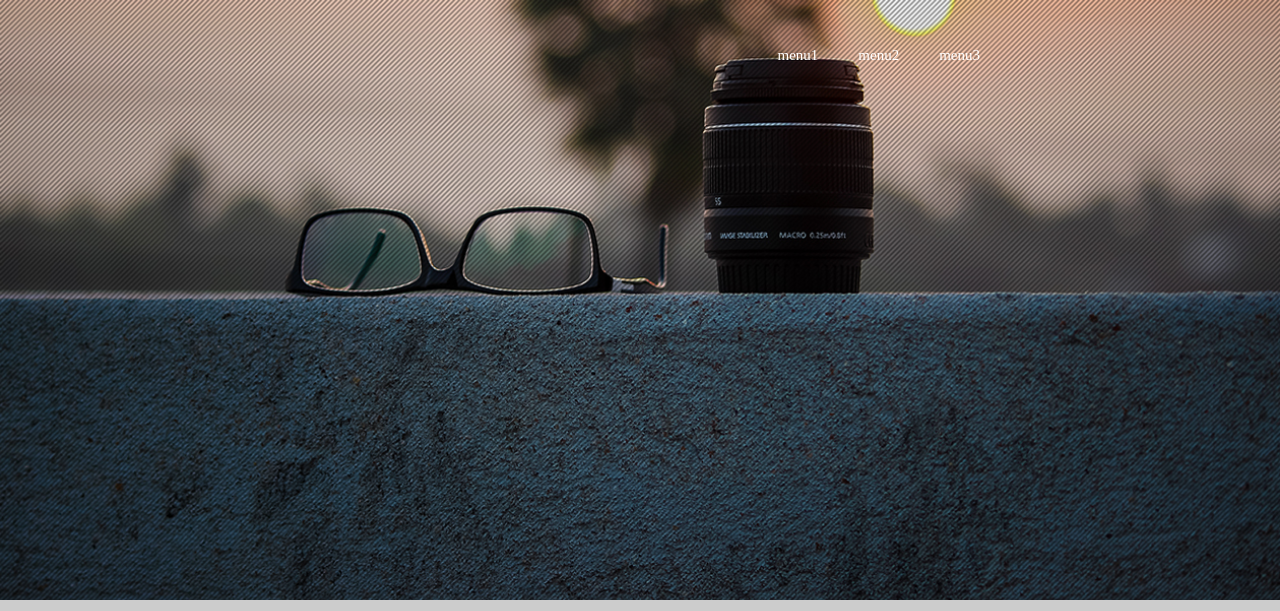
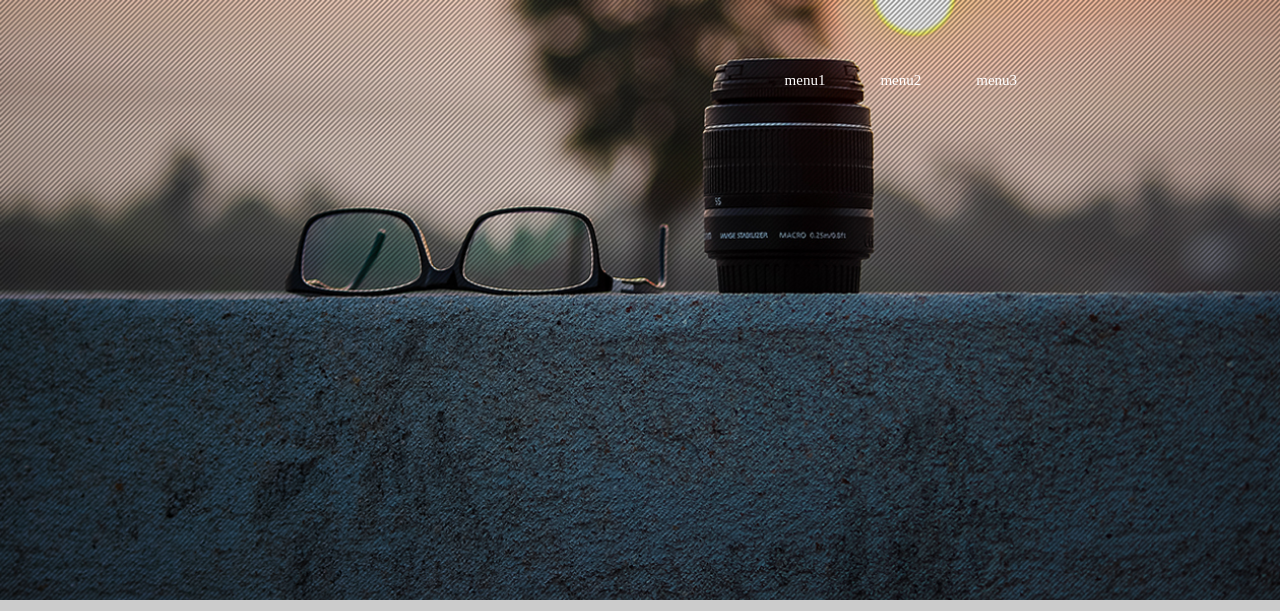
Before and after one commit to atsuki1224/html-scss-training, a website built with webpack: page index.html in a window 1280 px wide. Shown: the top 611 px of the page. Built offline with nearby package versions, Linux system fonts and the light colour scheme.

Commit message:
[ヘッダー]幅の指定削除、navの幅変更

```diff
--- a/index.html
+++ b/index.html
@@ -11,10 +11,10 @@
     <header>
       <div class="header">
         <nav class="global-nav">
-          <ul class="">
-            <li class=""><a href="">menu1</a></li>
-            <li class=""><a href="">menu2</a></li>
-            <li class=""><a href="">menu3</a></li>
+          <ul class="global-nav__list">
+            <li class="global-nav__list-content"><a href="">menu1</a></li>
+            <li class="global-nav__list-content"><a href="">menu2</a></li>
+            <li class="global-nav__list-content"><a href="">menu3</a></li>
           </ul>
         </nav>
       </div>
--- a/main.scss
+++ b/main.scss
@@ -17,20 +17,24 @@ a { color: #3583aa; text-decoration: none; }
 a:hover { text-decoration: underline; }
 
 .header {
-  width: 100vw;
   height: 600px;
   background-image: url("images/bg-portfolio.jpg");
   background-size: cover;
   .global-nav {
-    float: right;
-    margin-top: 40px;
-    margin-right: 280px;
-    & li {
-      float: left;
-      list-style: none;
-      margin: 0 20px;
-      & a {
-        color: #ffffff;
+    &__list {
+      width: 43%;
+      margin: 0 0 0 auto;
+      display: flex;
+      & li {
+        list-style: none;
+      }
+      &-content {
+        margin-top: 65px;
+        margin-left: 55px;
+        font-family: 'Bitter', serif;
+        & a {
+          color: #ffffff;
+        }
       }
     }
   }
```
Also changed, not shown: May21th.md (added, +8 -0 lines), main.css.
